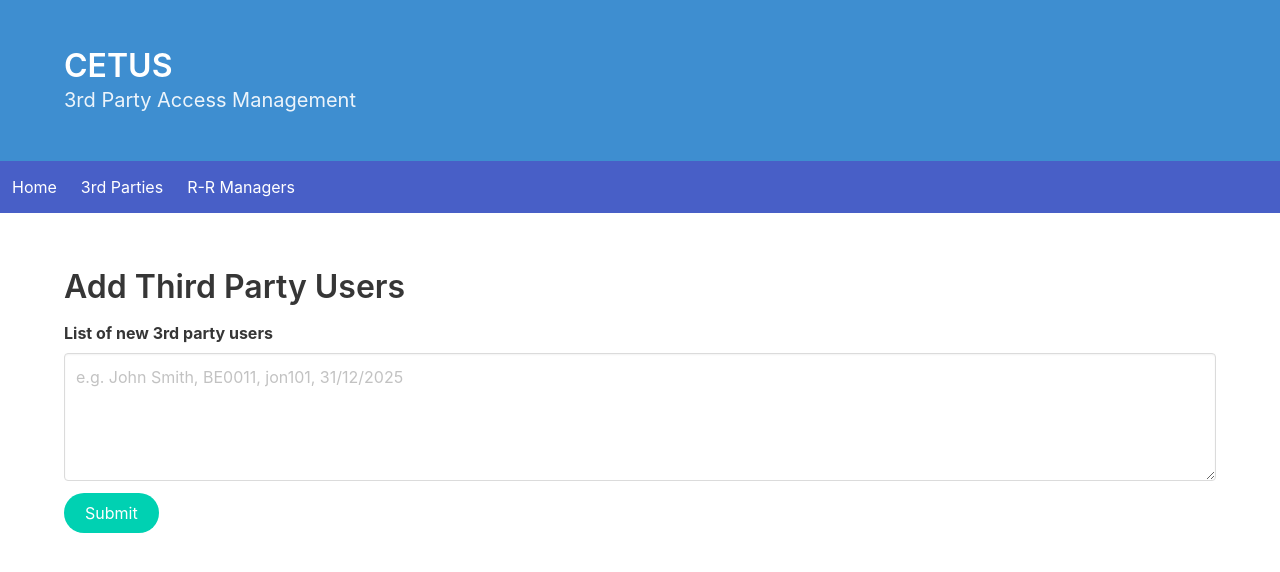
After one commit to diarmuidclarke/cetus, a Django app: page /cetus3pur/addusers/1 in a window 1280 px wide. The commit adds this page. Shown: the top 572 px of the page. Run offline with Django 3.2, Linux system fonts and the light colour scheme; some libraries are stand-ins or nearby versions.

Commit message:
developing add new users page, test code atm, --then fix date format issues for edit/add

```diff
--- /dev/null
+++ b/cetusSite/cetus3pur/templates/cetus3pur/AddNewUsers.html
@@ -0,0 +1,29 @@
+{% extends "base.html" %} {% block content %}
+
+<section>
+    <div class="container">
+        <div class="content">
+            <br>
+            <h1>Add Third Party Users</h1>
+        </div>
+    </div>
+</section>
+<section>
+
+    <div class="container">
+        <div class="content">
+            <form action="" method="post">
+
+                <div class="field">
+                    <label class="label">List of new 3rd party users</label>
+                    <textarea class="textarea" placeholder="e.g. John Smith, BE0011, jon101, 31/12/2025"></textarea>
+                </div>
+
+                <div class="control">
+                    <button class="button is-primary is-rounded">Submit</button>
+                </div>
+            </form>
+        </div>
+    </div>
+</section>
+{% endblock %}
--- a/cetusSite/cetus3pur/templates/cetus3pur/userviewedit.html
+++ b/cetusSite/cetus3pur/templates/cetus3pur/userviewedit.html
@@ -57,8 +57,10 @@
                     </div>
                 </div>
 
+                <p>tried to set value using {{ user.userac_expirydate }} </p>
+
                 <div class="control">
-                    <button class="button is-primary">Submit</button>
+                    <button class="button is-primary is-rounded">Submit</button>
                 </div>
             </form>
         </div>
--- a/cetusSite/cetus3pur/urls.py
+++ b/cetusSite/cetus3pur/urls.py
@@ -17,9 +17,14 @@ urlpatterns = [
         # ex: /cetus3pur/user/1
     path('user/<int:user_id>/', views.ThirdPartyUserViewEdit, name='userviewedit'),
 
+        # add new third party users
+        # ex: /cetus3pur/AddNewUsers/1
+    path('addusers/<int:thirdparty_id>', views.ThirdPartyUsersAdd, name='AddNewUsers'),
+
         # view RR managers
         # ex: /cetus3pur/rrm
     path('rrm/', views.RRRManagersView, name='RRRManagersView'),
 
 
+
 ]
--- a/cetusSite/cetus3pur/views.py
+++ b/cetusSite/cetus3pur/views.py
@@ -42,19 +42,51 @@ def ThirdPartyUsersTableView(request, thirdparty_id):
 def ThirdPartyUserViewEdit(request, user_id):
 
     if request.method == 'POST':
-        name = request.POST.get('user_acname')
+        # get form data
+        form_firstname = request.POST.get('user_firstname')
+        form_familyname = request.POST.get('user_familyname')
+        form_employee_id = request.POST.get('user_employee_id')
+        form_userac_name = request.POST.get('user_acname')
+        form_userac_expiry = request.POST.get('user_acexpiry')
 
+        ## todo - clean/validate data
+
+        # store in model and save
         user = ThirdPartyUser.objects.get(pk = user_id)
-        user.userac_name = name
+        user.firstname = form_firstname
+        user.familyname = form_familyname
+        user.employee_id = form_employee_id
+        user.userac_name = form_userac_name
+        user.userac_expirydate = form_userac_expiry
         user.save()
 
-
+        # erm...not sure why i need a page refresh
         context = {'user_id': user_id, 'user': user }
         return render(request, 'cetus3pur/userviewedit.html', { 'user': user} )
+
     else:
         user = ThirdPartyUser.objects.get(pk = user_id)
+        date_time_obj = datetime.datetime.strptime(user.userac_expirydate, '%b %d %Y %I:%M%p')
+        user.userac_expirydate="2020-09-15"
+        user.save()
         context = {'user_id': user_id, 'user': user }
         return render(request, 'cetus3pur/userviewedit.html', {'user': user} )
+
+
+# the add new users page
+@csrf_exempt
+def ThirdPartyUsersAdd(request, thirdparty_id):
+    if request.method == 'POST':
+        test_string = "Billy Alby, BE5001, bill999, 10/01/2021\nBilly Bender, BE5002, bill901, 20/1/2022"
+
+        #django.core.exceptions.ValidationError: ['“20/3/2023” value has an invalid date format. It must be in YYYY-MM-DD format.']
+        tpu = ThirdPartyUser(firstname="Billy", familyname="Testme", employee_id="BE5005", userac_name="bill9009", userac_expirydate="20/3/2023" )
+        tpu.save()
+        tpu = ThirdPartyUser(firstname="Billy", familyname="Testme2", employee_id="BE5006", userac_name="bill9010", userac_expirydate="20/3/2024" )
+        tpu.save()
+        return render(request, 'cetus3pur/ThirdPartyUsersTableView.html', {'thirdparty_id': thirdparty_id} )
+    else:
+        return render(request, 'cetus3pur/AddNewUsers.html', {'thirdparty_id': thirdparty_id} )
 
 
 
```
Also changed, not shown: cetusSite/cetus3pur/templates/cetus3pur/ThirdPartyUsersTableView.html (+7 -4 lines), cetusSite/db.sqlite3.
